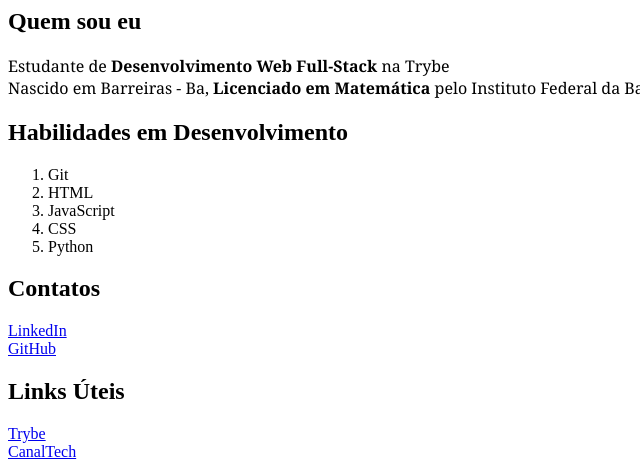
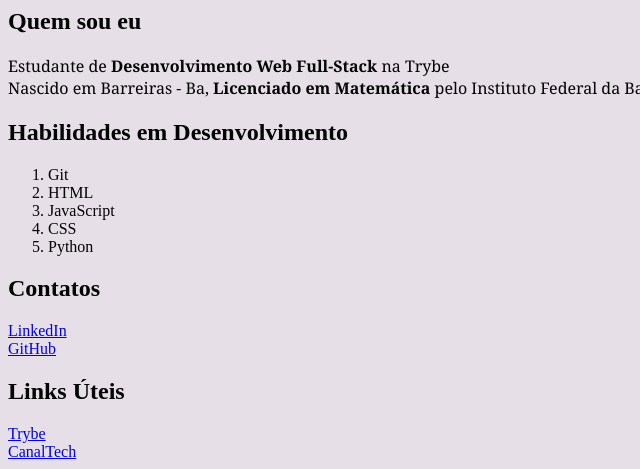
Before and after one commit to hannibal1207/hannibal1207.github.io, a plain HTML site: page index.html in a window 1280 px wide. Shown: the part 1244-1713 px from the top of the page, without its empty margins (0-640 px from the left). Drawn offline with Linux system fonts and the light colour scheme.

Commit message:
Coloca uma cor de backgroud no portifolio

```diff
--- a/index.html
+++ b/index.html
@@ -4,13 +4,16 @@
     <meta charset="UTF-8">
 
     <style>
-
+      body{
+        background-color: #E7DFE8;
+      }
       h1{
         font-style: italic; font-family: 'Times New Roman', Times, serif;
       }
       p{
         font-style: normal; font-family: Cambria, Cochin, Georgia, Times, 'Times New Roman', serif;
       }
+
 
     </style>
 
```
